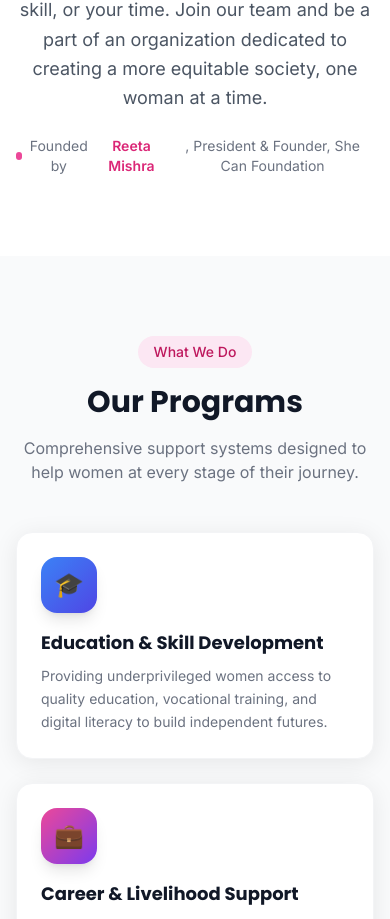
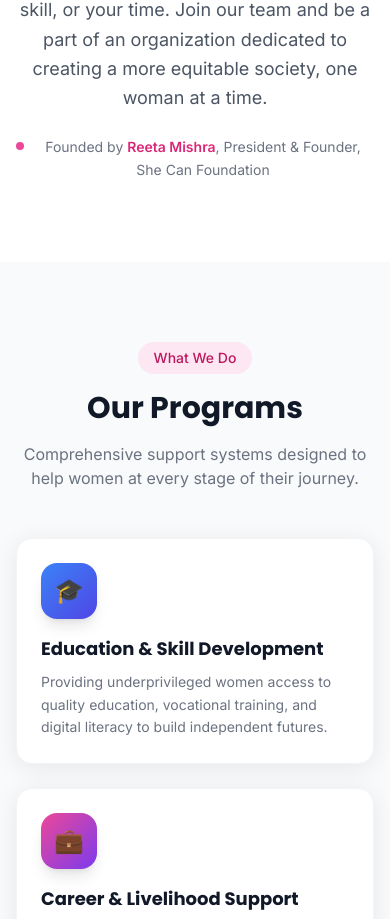
Before and after one commit to siribeesu/contact-form, a React (Vite) app in the folder client/: page / in a window 390 px wide. Shown: the part 1495-2414 px from the top of the page. Built offline with nearby package versions, Linux system fonts and the light colour scheme; no server answers.

Commit message:
improved responsivenesss

```diff
--- a/client/src/pages/Contact.jsx
+++ b/client/src/pages/Contact.jsx
@@ -106,8 +106,8 @@ const Contact = () => {
 
         <div className="grid grid-cols-1 lg:grid-cols-3 gap-8">
 
-          {/* ── Left: Contact Info ── */}
-          <div className="space-y-4 animate-fade-in">
+          {/* ── Left: Contact Info (Below form on mobile) ── */}
+          <div className="space-y-4 animate-fade-in order-2 lg:order-1">
             {contactInfo.map(({ icon: Icon, label, value, href, color }) => (
               <div key={label} className="card flex items-start gap-4 hover:shadow-glow transition-all duration-300">
                 <div className={`p-3 rounded-xl ${color} flex-shrink-0`}>
@@ -143,8 +143,8 @@ const Contact = () => {
             </div>
           </div>
 
-          {/* ── Right: Contact Form ── */}
-          <div className="lg:col-span-2 animate-slide-up">
+          {/* ── Right: Contact Form (Above info on mobile) ── */}
+          <div className="lg:col-span-2 animate-slide-up order-1 lg:order-2">
             <div className="card">
 
               {/* Success Banner */}
--- a/client/src/pages/Home.jsx
+++ b/client/src/pages/Home.jsx
@@ -133,9 +133,11 @@ const Home = () => {
             <p className="text-gray-600 dark:text-gray-400 text-lg leading-relaxed">
               She Can Foundation is committed to creating positive change and empowering women in communities across India and the globe. We don't ask for much — just help us with what you can: be it money, skill, or your time. Join our team and be a part of an organization dedicated to creating a more equitable society, one woman at a time.
             </p>
-            <div className="mt-6 inline-flex items-center gap-2 text-sm text-gray-500 dark:text-gray-400">
-              <span className="w-2 h-2 rounded-full bg-primary-500"></span>
-              Founded by <span className="text-primary-600 dark:text-primary-400 font-semibold ml-1">Reeta Mishra</span>, President & Founder, She Can Foundation
+            <div className="mt-6 flex items-start sm:items-center justify-center gap-2 text-sm text-gray-500 dark:text-gray-400">
+              <span className="w-2 h-2 rounded-full bg-primary-500 shrink-0 mt-1.5 sm:mt-0"></span>
+              <p className="leading-relaxed">
+                Founded by <span className="text-primary-600 dark:text-primary-400 font-semibold">Reeta Mishra</span>, President & Founder, She Can Foundation
+              </p>
             </div>
           </div>
         </div>
```
